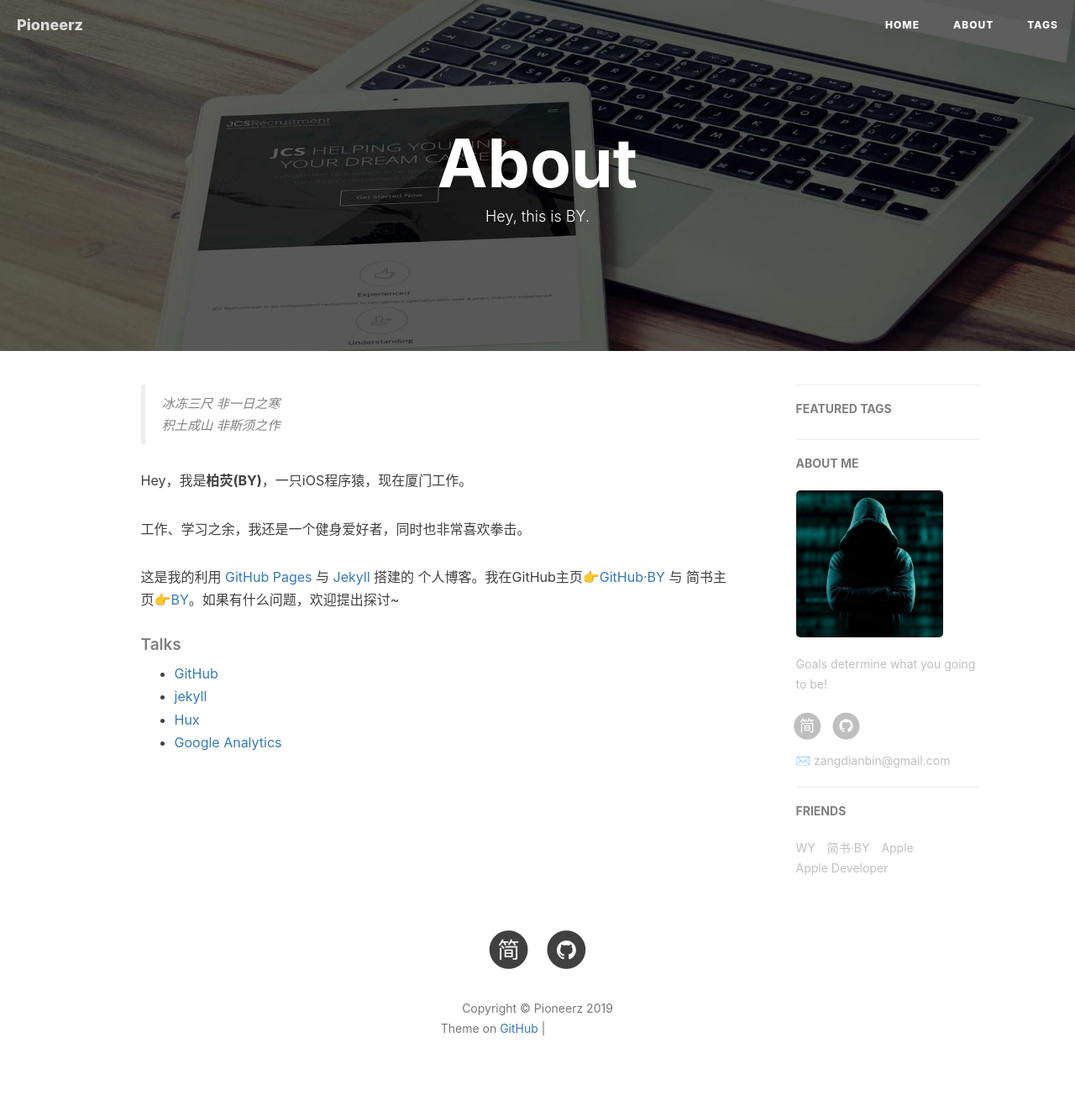
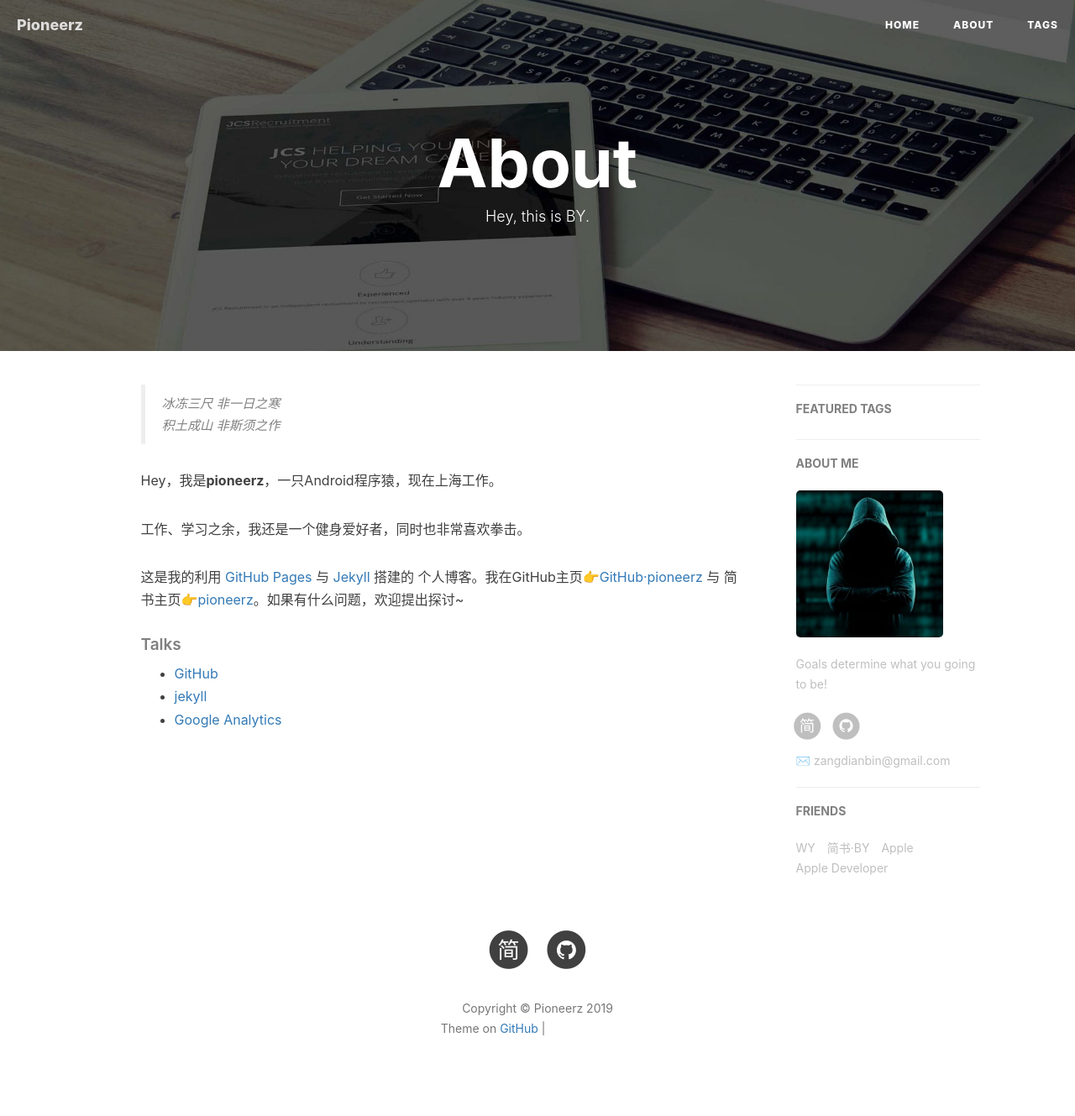
Before and after one commit to pioneerz/pioneerz.github.io, a Jekyll site: the page built from about.html, in a window 1280 px wide. Shown: the whole page at 84% size. Built offline with Jekyll 4.4.1, drawn with Linux system fonts in a browser that asks for light colours; nearby versions of some CDN libraries; comment, search, counter and statistics services are not loaded; grey boxes are pictures that could not be loaded.

Commit message:
修改个人信息

```diff
--- a/about.html
+++ b/about.html
@@ -18,11 +18,11 @@ header-img: "img/post-bg-rwd.jpg"
     <blockquote><p>冰冻三尺 非一日之寒<br>
     积土成山 非斯须之作</p></blockquote>
 
-    <p>Hey，我是<strong>柏荧(BY)</strong>，一只iOS程序猿，现在厦门工作。</p>
+    <p>Hey，我是<strong>pioneerz</strong>，一只Android程序猿，现在上海工作。</p>
 
     <p>工作、学习之余，我还是一个健身爱好者，同时也非常喜欢拳击。</p>
 
-    <p>这是我的利用 <a href="https://pages.github.com/">GitHub Pages</a> 与 <a href="http://jekyll.com.cn/">Jekyll</a> 搭建的 个人博客。我在GitHub主页<a href="https://github.com/qiubaiying">👉GitHub·BY</a> 与 简书主页<a href="https://http://www.jianshu.com/u/e71990ada2fd">👉BY</a>。如果有什么问题，欢迎提出探讨~</p>
+    <p>这是我的利用 <a href="https://pages.github.com/">GitHub Pages</a> 与 <a href="http://jekyll.com.cn/">Jekyll</a> 搭建的 个人博客。我在GitHub主页<a href="https://github.com/pioneerz">👉GitHub·pioneerz</a> 与 简书主页<a href="https://www.jianshu.com/u/6acf59344c85">👉pioneerz</a>。如果有什么问题，欢迎提出探讨~</p>
 
     <p></p>
 
@@ -31,7 +31,6 @@ header-img: "img/post-bg-rwd.jpg"
     <ul>
         <li><a href="https://github.com">GitHub</a></li>
         <li><a href="http://jekyll.com.cn/">jekyll</a></li>
-        <li><a href="http://huangxuan.me/">Hux</a></li>
         <li><a href="https://analytics.google.com/analytics">Google Analytics</a></li>
     </ul>
 </div>
```
